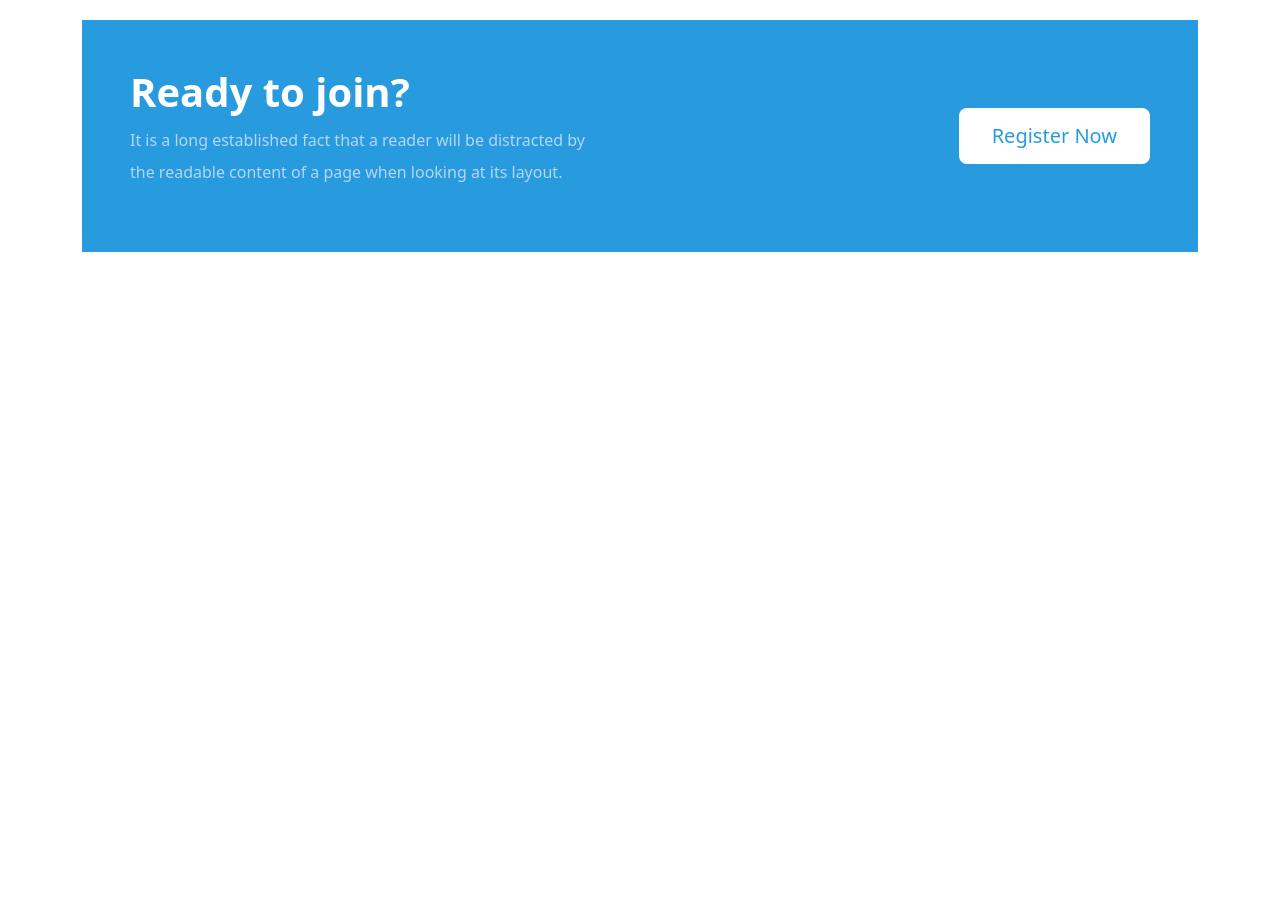
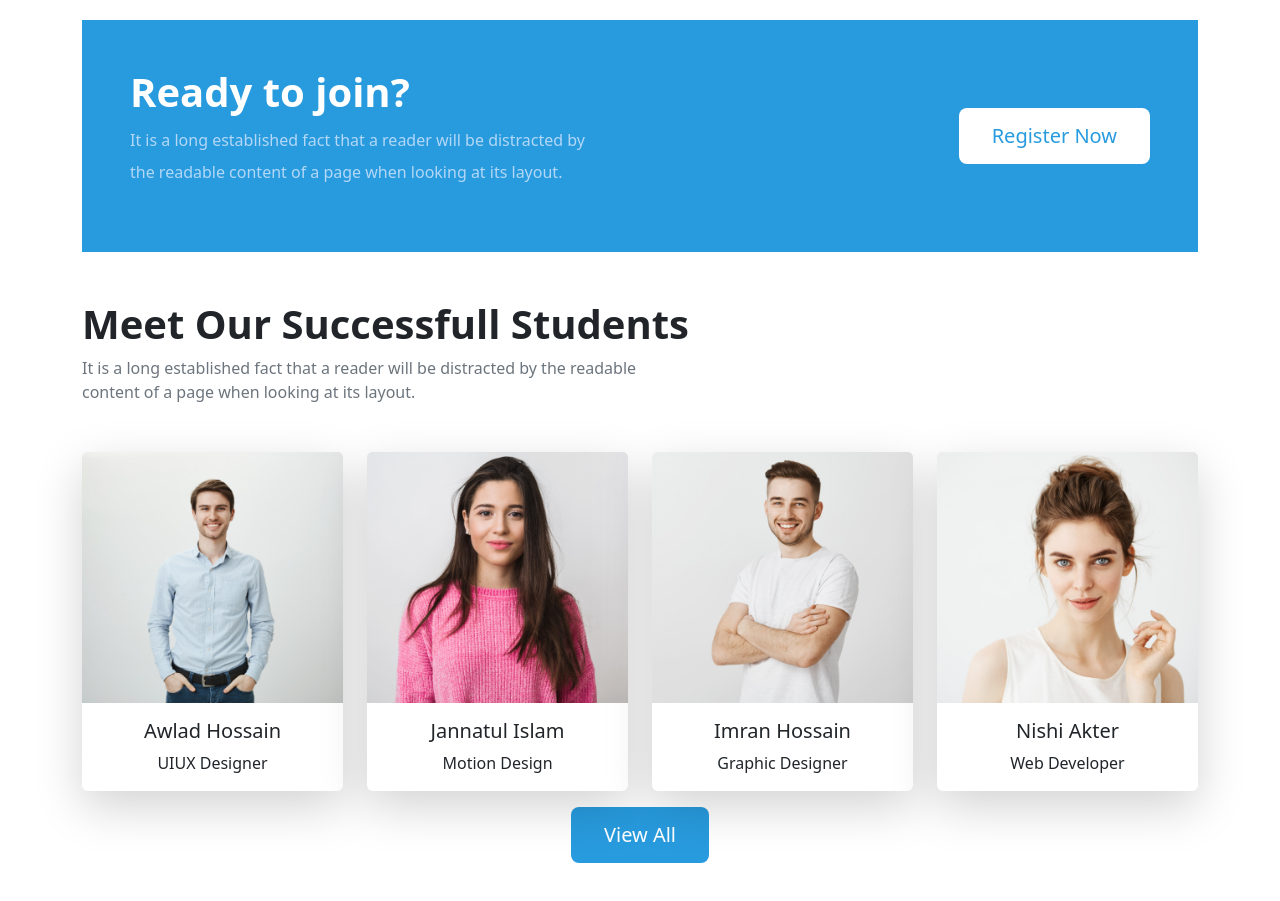
Before and after one commit to Alok52682/Assignment-3, a plain HTML site: page index.html in a window 1280 px wide. Shown: the part 2298-3199 px from the top of the page. Before the commit the page ends 2598 px from the top, so only its background shows below. Drawn offline with nearby package versions, Linux system fonts and the light colour scheme.

Commit message:
students added

```diff
--- a/index.html
+++ b/index.html
@@ -333,6 +333,57 @@
             </div>
         </section>
         <!-- Join section end  -->
+        <!-- Successful student section start -->
+        <section>
+            <div class="my-5">
+                <h3 class="fs-1 fw-bolder">Meet Our Successfull Students</h3>
+                <p class="text-secondary w-50">It is a long established fact that a reader will be distracted by the
+                    readable
+                    content of a page when looking at its layout.</p>
+            </div>
+            <div class="text-center">
+                <div class="row row-cols-1 row-cols-md-2 row-cols-xl-4 g-4">
+                    <div class="col">
+                        <div class="card h-100 border-0 shadow-lg">
+                            <img src="images/student/student-1.png" class="card-img-top" alt="...">
+                            <div class="card-body">
+                                <h5 class="card-title">Awlad Hossain</h5>
+                                <p class="card-text">UIUX Designer</p>
+                            </div>
+                        </div>
+                    </div>
+                    <div class="col">
+                        <div class="card h-100 border-0 shadow-lg">
+                            <img src="images/student/student-2.png" class="card-img-top" alt="...">
+                            <div class="card-body">
+                                <h5 class="card-title">Jannatul Islam</h5>
+                                <p class="card-text text-seconary">Motion Design</p>
+                            </div>
+                        </div>
+                    </div>
+                    <div class="col">
+                        <div class="card h-100 border-0 shadow-lg">
+                            <img src="images/student/student-3.png" class="card-img-top" alt="...">
+                            <div class="card-body">
+                                <h5 class="card-title">Imran Hossain</h5>
+                                <p class="card-text text-seconary">Graphic Designer</p>
+                            </div>
+                        </div>
+                    </div>
+                    <div class="col">
+                        <div class="card h-100 border-0 shadow-lg">
+                            <img src="images/student/student-4.png" class="card-img-top" alt="...">
+                            <div class="card-body">
+                                <h5 class="card-title">Nishi Akter</h5>
+                                <p class="card-text text-seconary">Web Developer</p>
+                            </div>
+                        </div>
+                    </div>
+                </div>
+            </div>
+            <p class="text-center mt-3"><button type="button" class="button ">View All</button></p>
+        </section>
+        <!-- Successful student section end -->
 
     </main>
 </body>
```
